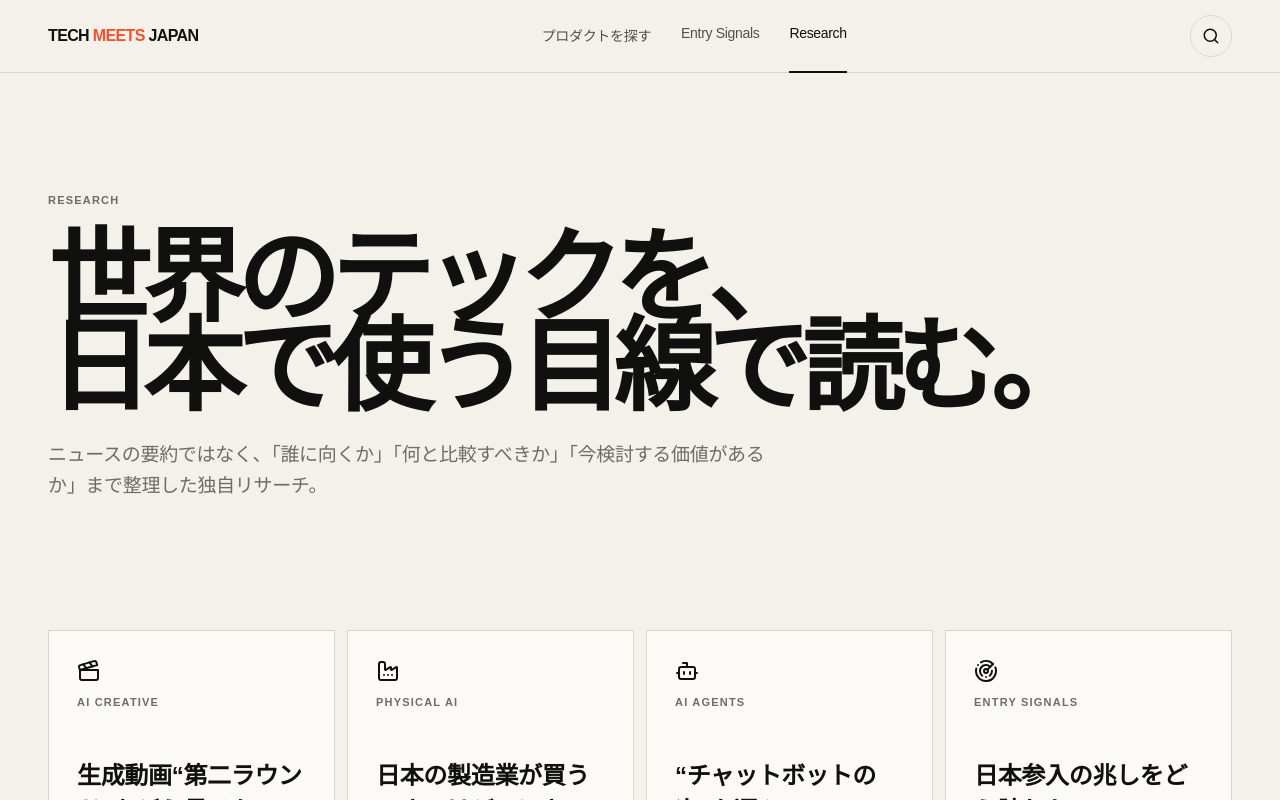
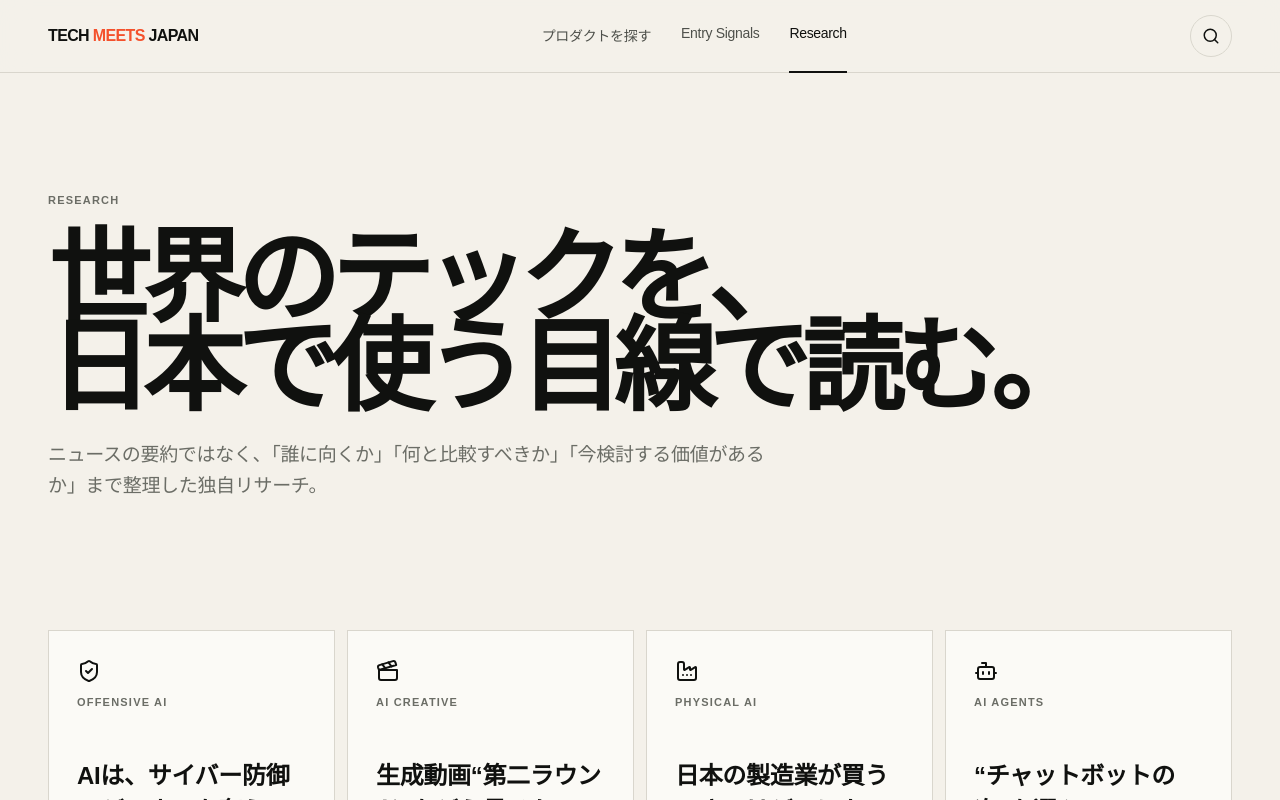
Before and after one commit to yasu-kai/tech-meets-japan, a Next.js app: page /research in a window 1280 px wide. Shown: the top 800 px of the page. Built offline with nearby package versions, Linux system fonts and the light colour scheme.

Commit message:
Feature Offensive AI research on Research hub

```diff
--- a/app/research/page.tsx
+++ b/app/research/page.tsx
@@ -1,9 +1,10 @@
 import Link from "next/link";
-import { ArrowRight, BarChart3, Bot, Clapperboard, Factory, Radar } from "lucide-react";
+import { ArrowRight, BarChart3, Bot, Clapperboard, Factory, Radar, ShieldCheck } from "lucide-react";
 import Header from "@/components/Header";
 import Footer from "@/components/Footer";
 
 const reports = [
+  { icon:<ShieldCheck/>, eyebrow:"OFFENSIVE AI", title:"AIは、サイバー防御のどこまでを奪うのか。", copy:"攻撃→発見→対策→判断→実行→再検証。XBOW、MindFort、Pentera、Horizon3、Synack、Terra、AgenticSecを“Automation Depth”で読む。", href:"/research/offensive-ai" },
   { icon:<Clapperboard/>, eyebrow:"AI CREATIVE", title:"生成動画“第二ラウンド”をどう見るか。", copy:"Runway、MiniMax、HeyGen、Synthesia。モデル性能ではなく、日本企業にとっての用途・導入難易度・商用性で比較する。", href:"/companies" },
   { icon:<Factory/>, eyebrow:"PHYSICAL AI", title:"日本の製造業が買うべきAIはどこにある。", copy:"Applied Intuition、Wayve、RLWRLD、Exotec。内製R&Dが強い日本企業でも外部テックを買う意味がある領域を整理。", href:"/companies" },
   { icon:<Bot/>, eyebrow:"AI AGENTS", title:"“チャットボットの次”を選ぶ。", copy:"顧客対応、金融、物流。回答するAIではなく、業務を実行するAI Agentを用途別に見る。", href:"/companies" },
```
